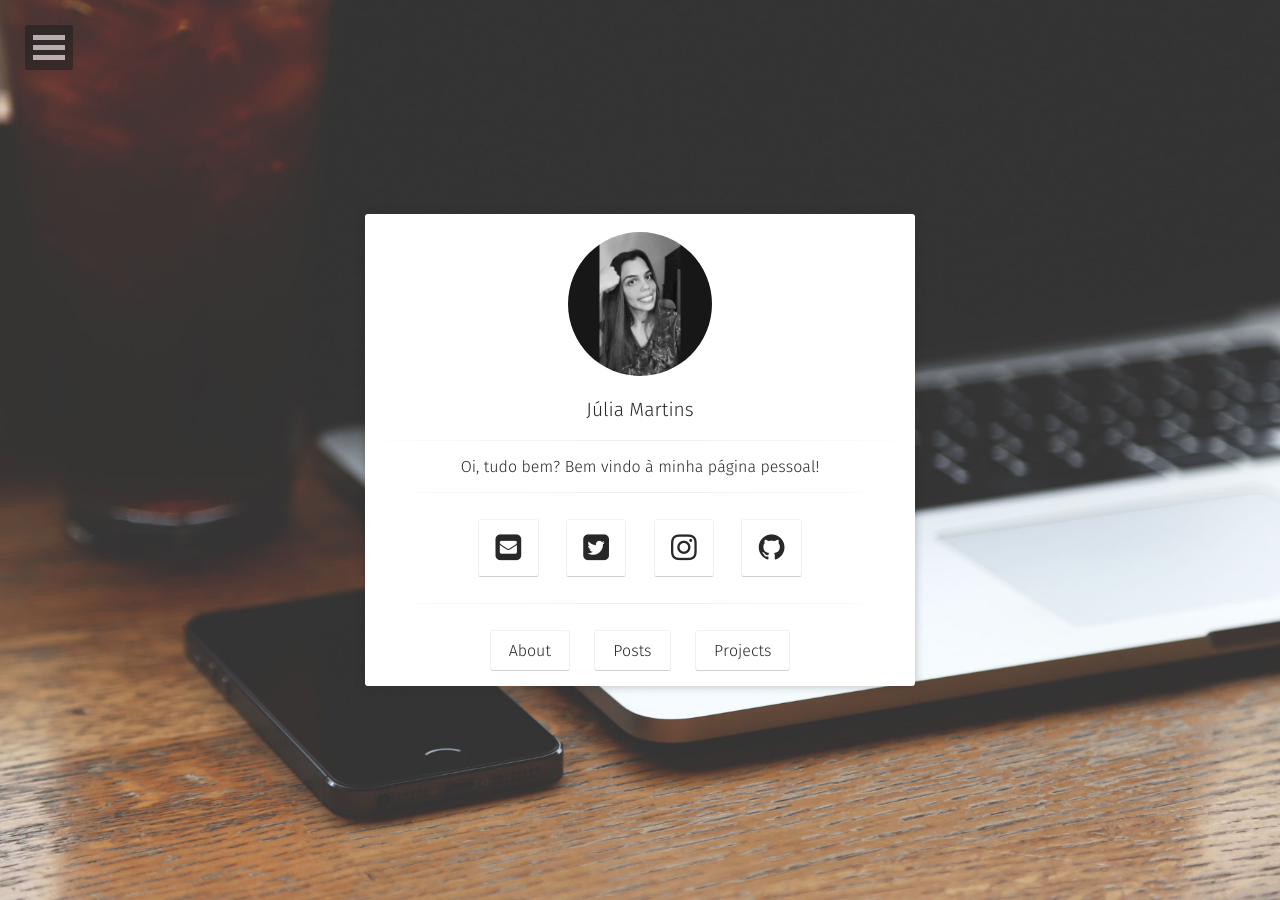
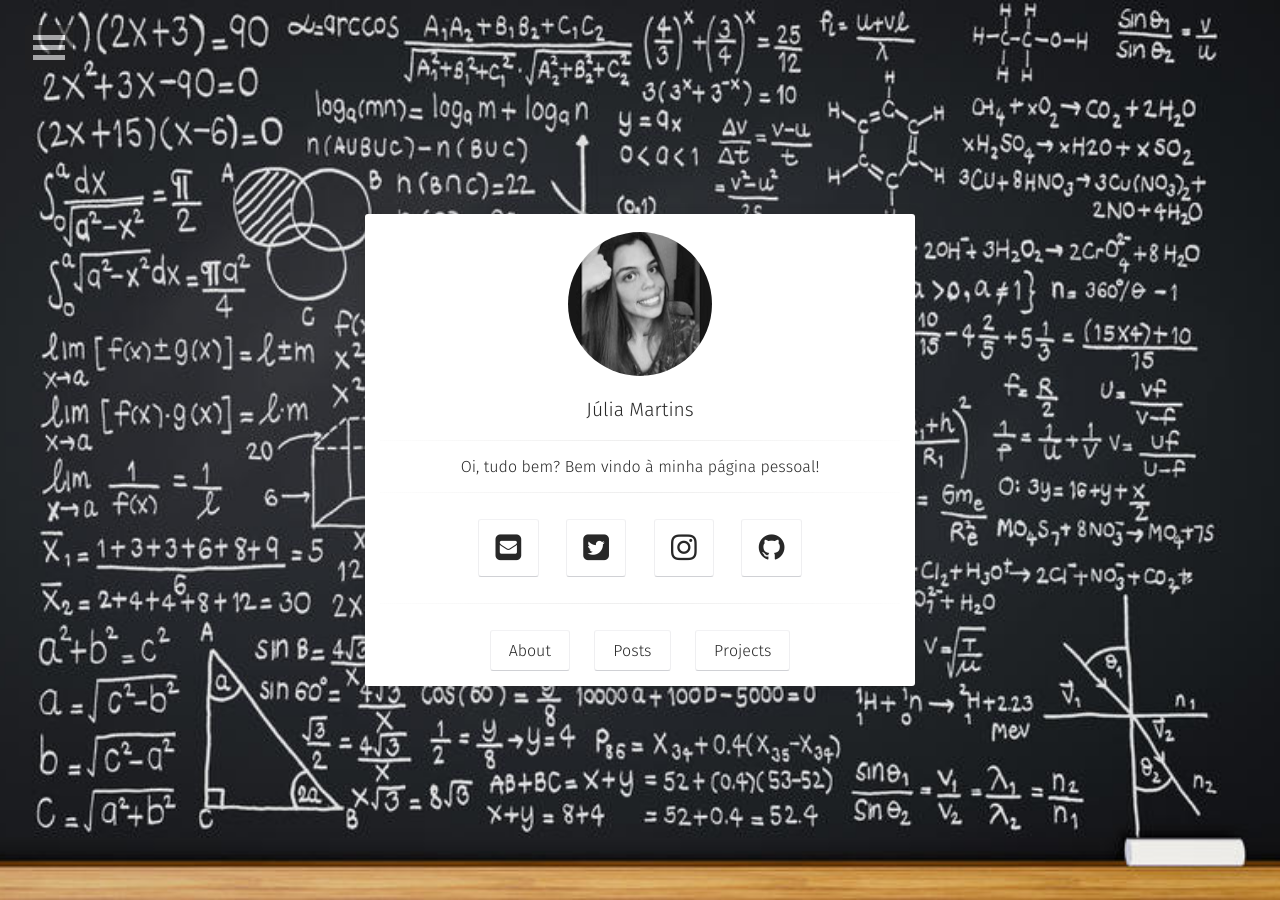
Before and after one commit to julialmartins/julialmartins.github.io, a Jekyll site: the page built from index.html, in a window 1280 px wide. Built offline with Jekyll 4.4.1, drawn with Linux system fonts in a browser that asks for light colours; some web fonts are replaced.

Commit message:
alteracoes

```diff
--- a/_config.yml
+++ b/_config.yml
@@ -5,7 +5,7 @@ description:        "Moon is a minimal, one column jekyll theme for your blog."
 reading_time:       true
 words_per_minute:   200
 logo:               'foto.jpeg'
-background:         'assets/img/placeholder-big.jpg'
+background:         'fundo.jpg'
 tiled_bg:           false   # Set this true if you want to tile your background image, otherwise it will be covered
 locale:             en_US
 url:                https://julialmartins.github.io/
```
Also changed, not shown: foto.jpeg, fundo.jpg (added).
